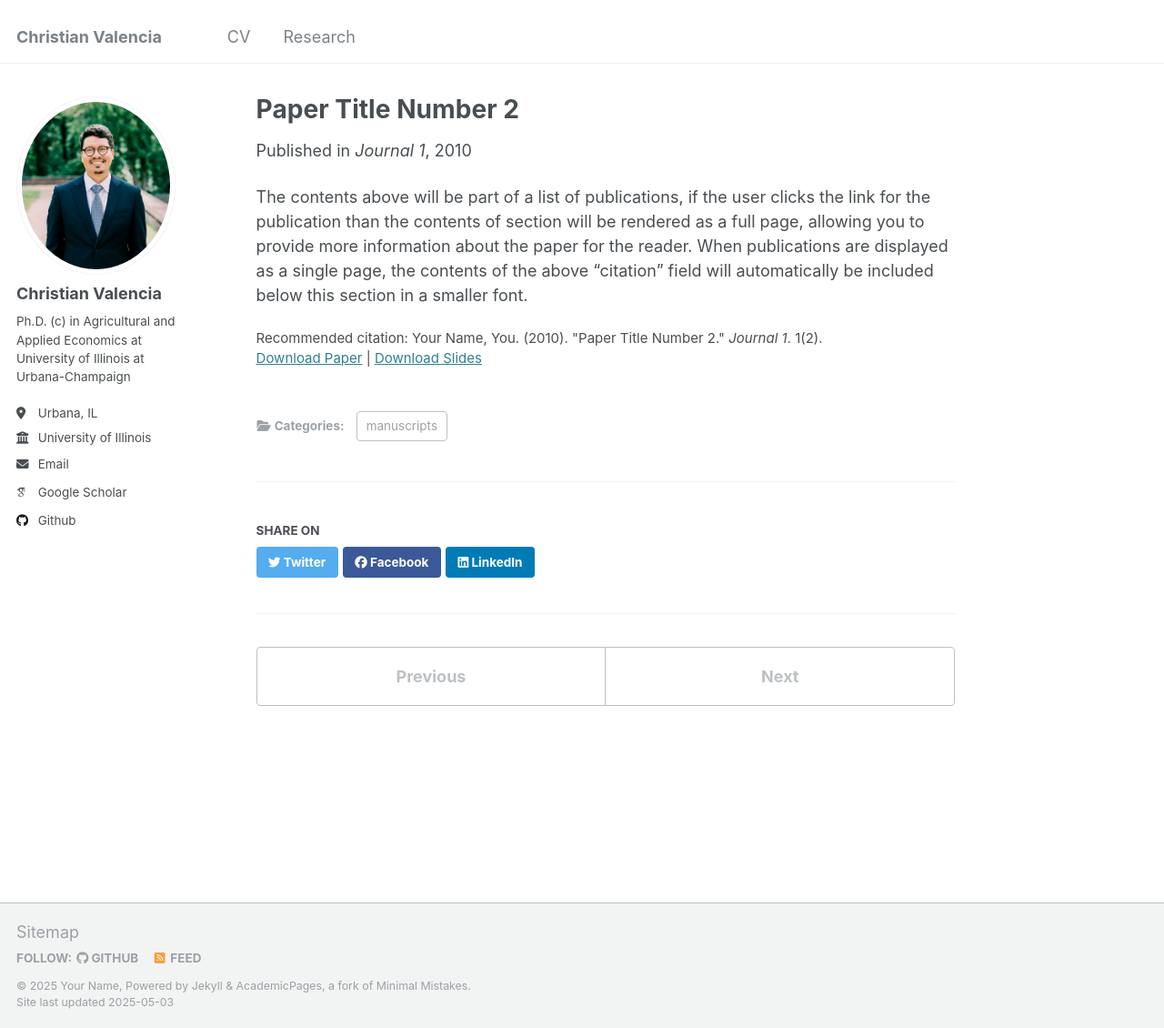
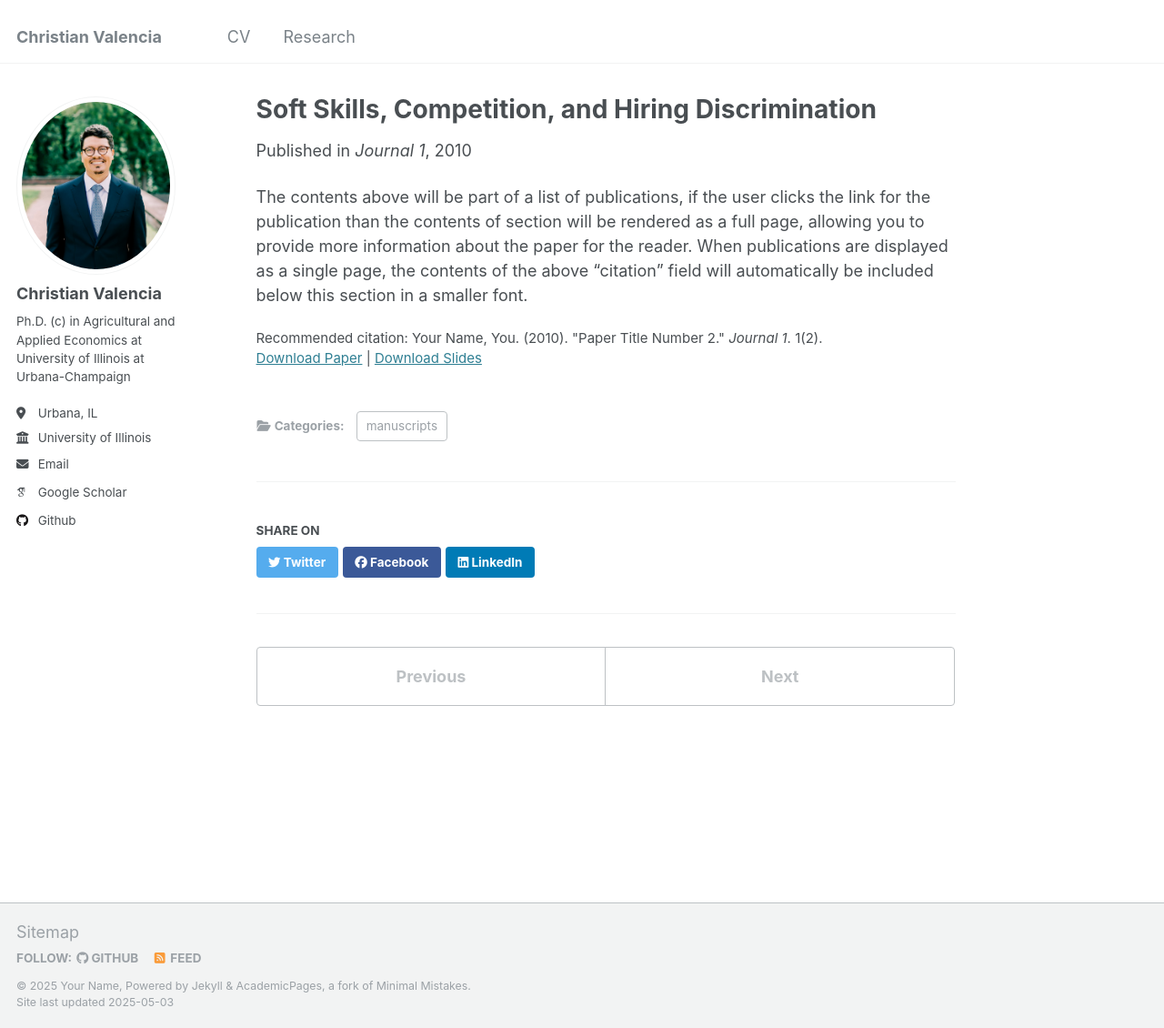
Before and after one commit to valenciac/valenciac.github.io, a Jekyll site: the page built from _publications/2010-10-01-paper-title-number-2.md, in a window 1280 px wide and 1130 px high. Shown: the whole window at 91% size. Built offline with Jekyll 4.4.1, drawn with Linux system fonts in a browser that asks for light colours; some web fonts are replaced.

Commit message:
Update 2010-10-01-paper-title-number-2.md

```diff
--- a/_publications/2010-10-01-paper-title-number-2.md
+++ b/_publications/2010-10-01-paper-title-number-2.md
@@ -1,5 +1,5 @@
 ---
-title: "Paper Title Number 2"
+title: "Soft Skills, Competition, and Hiring Discrimination"
 collection: publications
 category: manuscripts
 permalink: /publication/2010-10-01-paper-title-number-2
```
